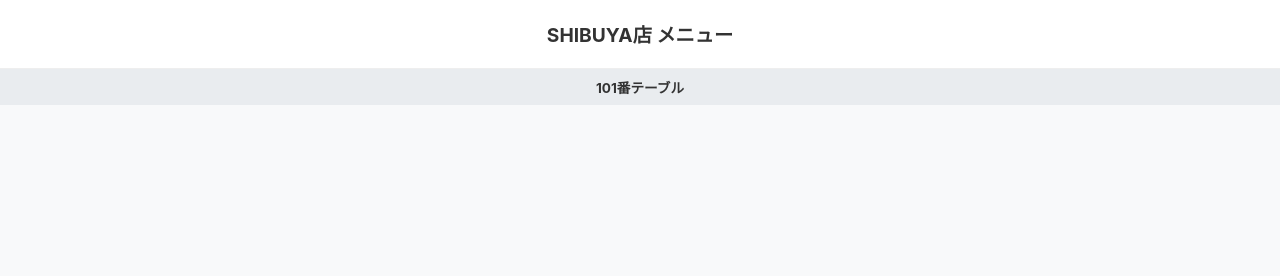
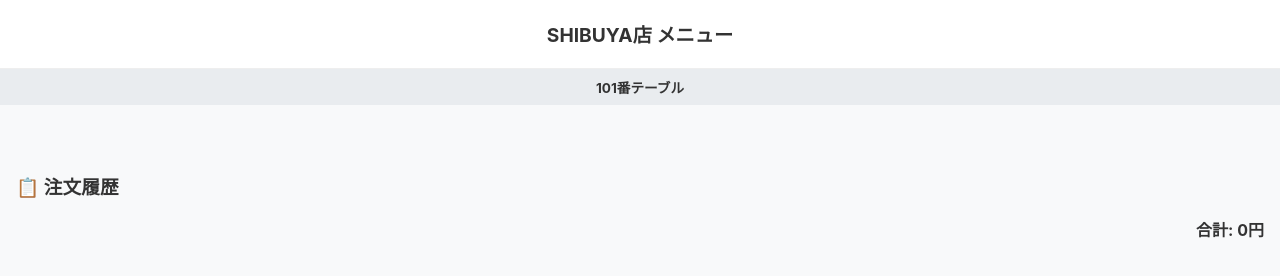
Before and after one commit to Elion-dev99/store, a plain HTML site: page index.html in a window 1280 px wide. Drawn offline with Linux system fonts and the light colour scheme; no server answers.

Commit message:
Update index.html

```diff
--- a/index.html
+++ b/index.html
@@ -47,6 +47,13 @@
 
     <div class="container" id="menu-list">
         </div>
+    <div class="container">
+    <h3>📋 注文履歴</h3>
+    <div id="order-history"></div>
+    <div style="text-align: right; margin-top: 10px; font-weight: bold;">
+        合計: <span id="total-price">0</span>円
+    </div>
+</div>
 
     <script type="module">
         import { initializeApp } from "https://www.gstatic.com/firebasejs/10.12.0/firebase-app.js";
```
